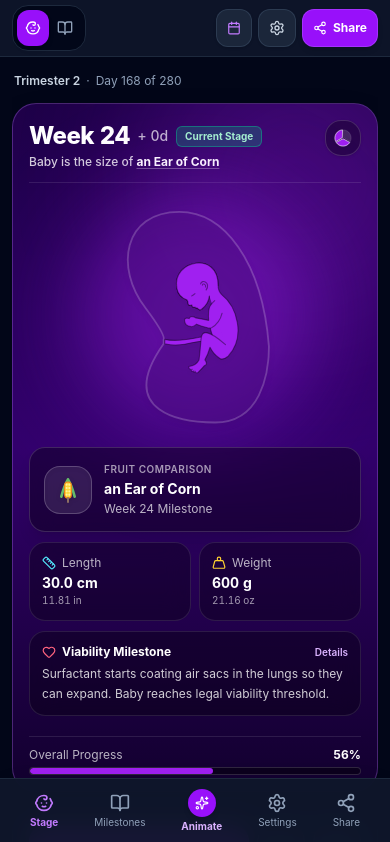
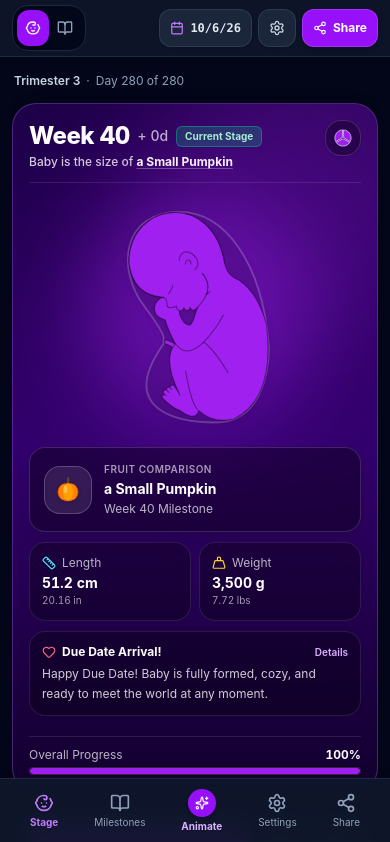
Before and after one commit to leimapapa/Baby-Growth-Tracker, a React (Vite) app: page / in a window 390 px wide. Shown: the top 842 px of the page. Built offline with nearby package versions, Linux system fonts and the light colour scheme.

Commit message:
Simplify due date initialization logic
Refactor initial date logic to use current date and remove localStorage dependency.

```diff
--- a/src/App.tsx
+++ b/src/App.tsx
@@ -85,20 +85,13 @@ export default function App() {
   useEffect(() => {
     const urlParams = new URLSearchParams(window.location.search);
     const dueDateFromUrl = urlParams.get('dueDate');
-    const savedDate = localStorage.getItem('savedDate');
-
-    let initialDate = '';
+    const now = new Date();
+    let initialDate = `${now.getFullYear()}-${(now.getMonth() + 1)
+      .toString()
+      .padStart(2, '0')}-${now.getDate().toString().padStart(2, '0')}`;
 
     if (dueDateFromUrl && /^\d{4}-\d{2}-\d{2}$/.test(dueDateFromUrl)) {
       initialDate = dueDateFromUrl;
-    } else if (savedDate && /^\d{4}-\d{2}-\d{2}$/.test(savedDate)) {
-      initialDate = savedDate;
-    } else {
-      const now = new Date();
-      const futureDate = new Date(now.getTime() + 112 * 24 * 60 * 60 * 1000);
-      initialDate = `${futureDate.getFullYear()}-${(futureDate.getMonth() + 1)
-        .toString()
-        .padStart(2, '0')}-${futureDate.getDate().toString().padStart(2, '0')}`;
     }
 
     setDueDate(initialDate);
@@ -114,7 +107,6 @@ export default function App() {
   const handleDueDateChange = useCallback(
     (newDate: string) => {
       setDueDate(newDate);
-      localStorage.setItem('savedDate', newDate);
 
       // Append due date query parameter to URL for instant sharing
       try {
@@ -281,6 +273,13 @@ export default function App() {
             >
               <Calendar className="w-3.5 h-3.5 text-purple-400 shrink-0" />
               <span className="hidden sm:inline text-slate-300">Due:</span>
+              <span className="sm:hidden font-mono tabular-nums text-slate-200">
+                {new Date(`${dueDate}T00:00:00`).toLocaleDateString(undefined, {
+                  month: 'numeric',
+                  day: 'numeric',
+                  year: '2-digit',
+                })}
+              </span>
               <span className="hidden sm:inline font-mono tabular-nums text-slate-200">{dueDate}</span>
             </button>
 
```
